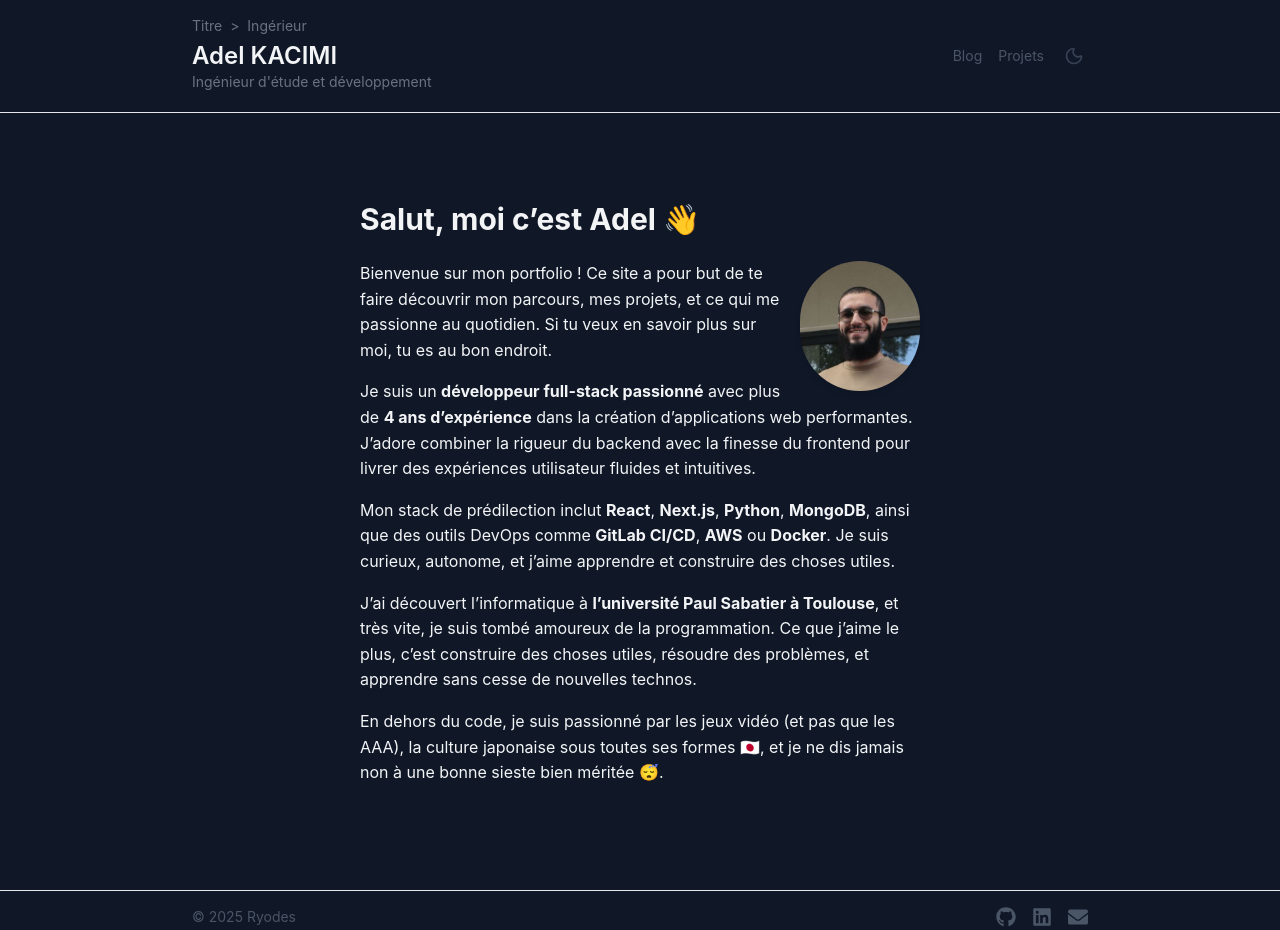
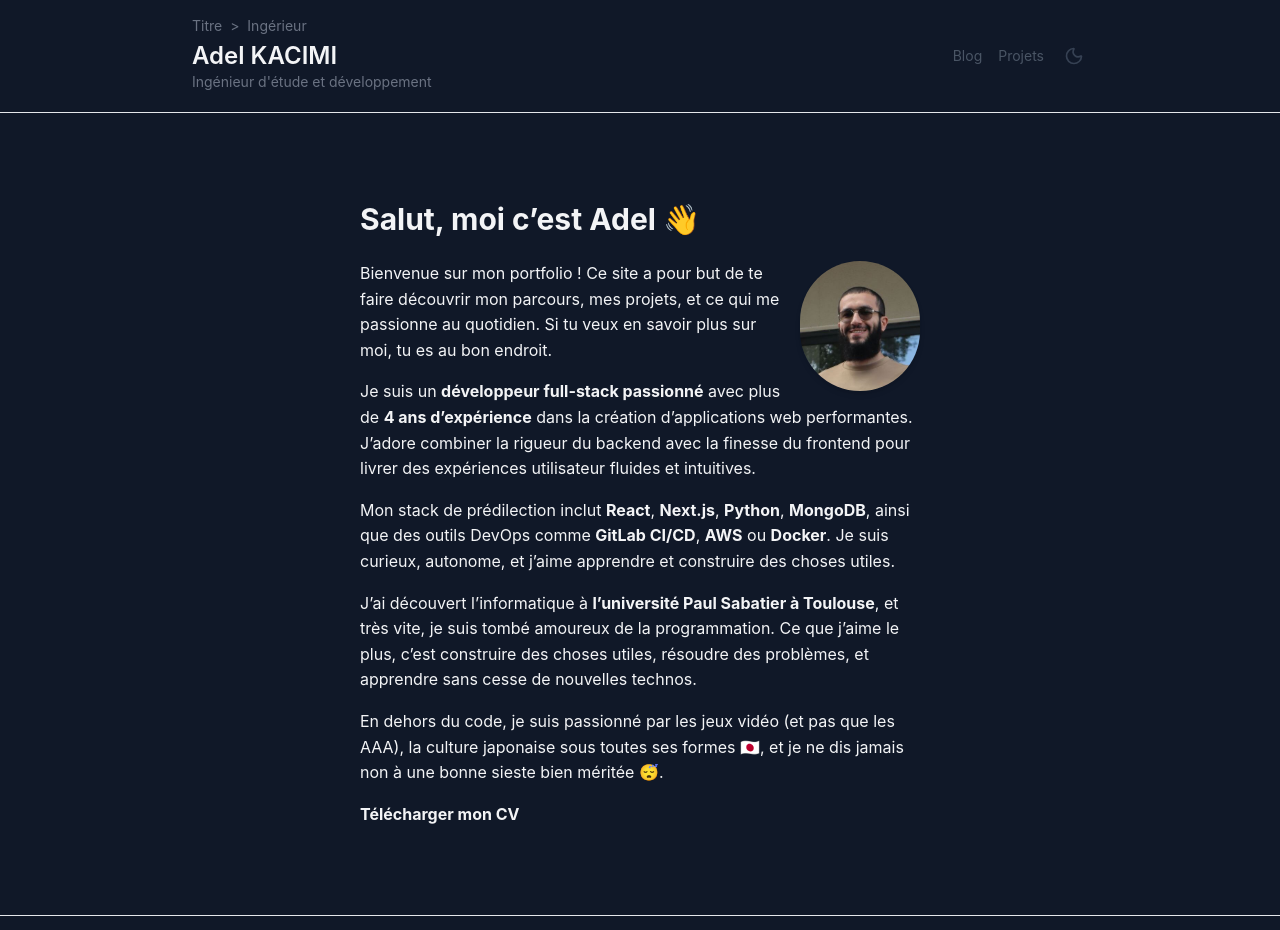
Before and after one commit to ryodes/portfolio-nextjs, a Next.js app: page / in a window 1280 px wide. Shown: the top 930 px of the page. Built offline with nearby package versions, Linux system fonts and the light colour scheme.

Commit message:
pdf & social network

```diff
--- a/src/components/Footer.tsx
+++ b/src/components/Footer.tsx
@@ -1,6 +1,7 @@
 "use client";
 
-import { FaGithub, FaLinkedin, FaEnvelope } from "react-icons/fa";
+import { FaGithub, FaLinkedin, FaEnvelope, FaInstagram } from "react-icons/fa";
+import { FaXTwitter } from "react-icons/fa6";
 
 export default function Footer() {
   const year = new Date().getFullYear();
@@ -11,6 +12,15 @@ export default function Footer() {
         <div>© {year} Ryodes</div>
 
         <div className="flex space-x-4 text-xl">
+          <a
+            href="https://x.com/ryodes31"
+            target="_blank"
+            rel="noopener noreferrer"
+            aria-label="Twitter/X"
+            className="hover:text-black dark:hover:text-white"
+          >
+            <FaXTwitter />
+          </a>
           <a
             href="https://github.com/ryodes"
             target="_blank"
@@ -30,6 +40,15 @@ export default function Footer() {
             <FaLinkedin />
           </a>
           <a
+            href="https://www.instagram.com/adeluxonetheflux/"
+            target="_blank"
+            rel="noopener noreferrer"
+            aria-label="Instagram"
+            className="hover:text-blue-600 dark:hover:text-blue-400"
+          >
+            <FaInstagram />
+          </a>
+          <a
             href="mailto:adel.kacimi.daw@gmail.com"
             aria-label="Email"
             className="hover:text-red-600 dark:hover:text-red-400"
--- a/src/components/HomeContent.tsx
+++ b/src/components/HomeContent.tsx
@@ -55,6 +55,9 @@ export default function HomeContent() {
           les AAA), la culture japonaise sous toutes ses formes 🇯🇵, et je ne dis
           jamais non à une bonne sieste bien méritée 😴.
         </p>
+        <a href="/Adel-KACIMI-CV.pdf" download="Adel_KACIMI_CV">
+          <strong> Télécharger mon CV </strong>
+        </a>
       </AnimatedText>
     </section>
   );
```
Also changed, not shown: 1 other file (tests, documents, lock files or other folders).
